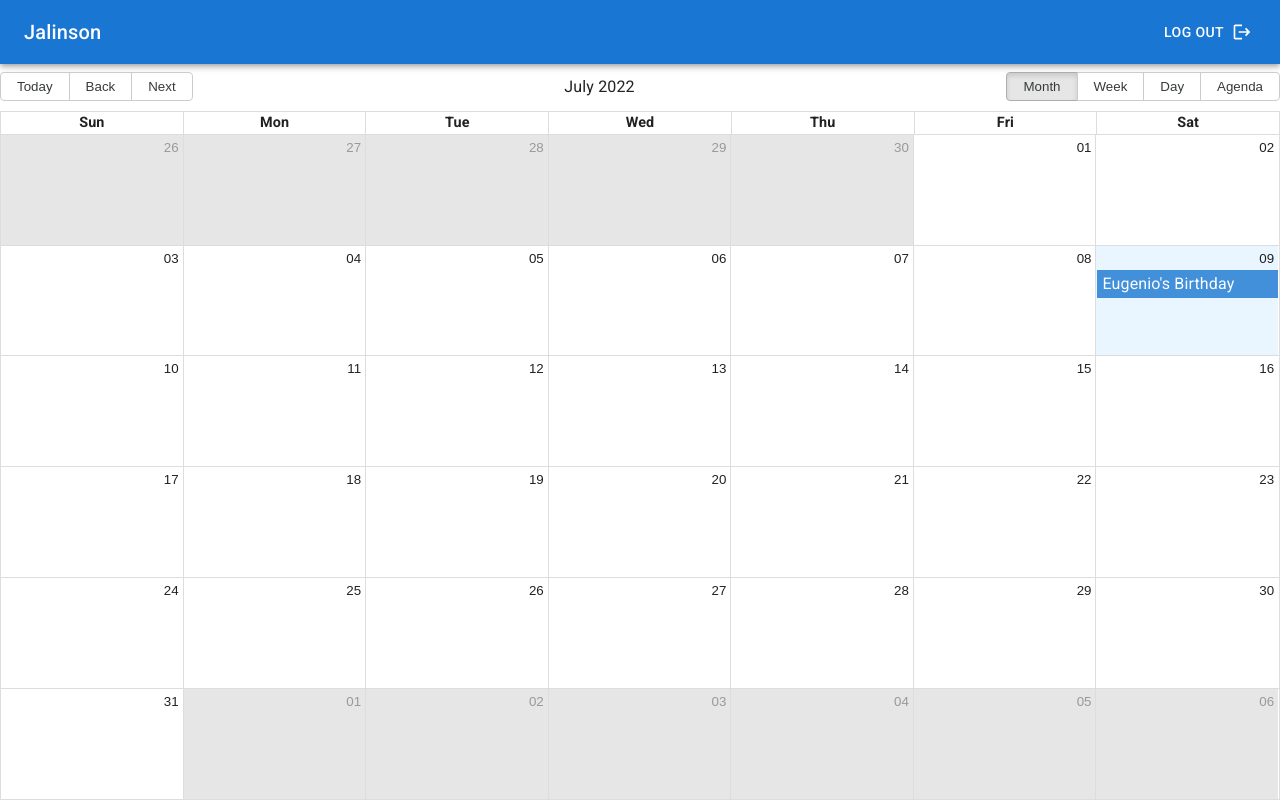
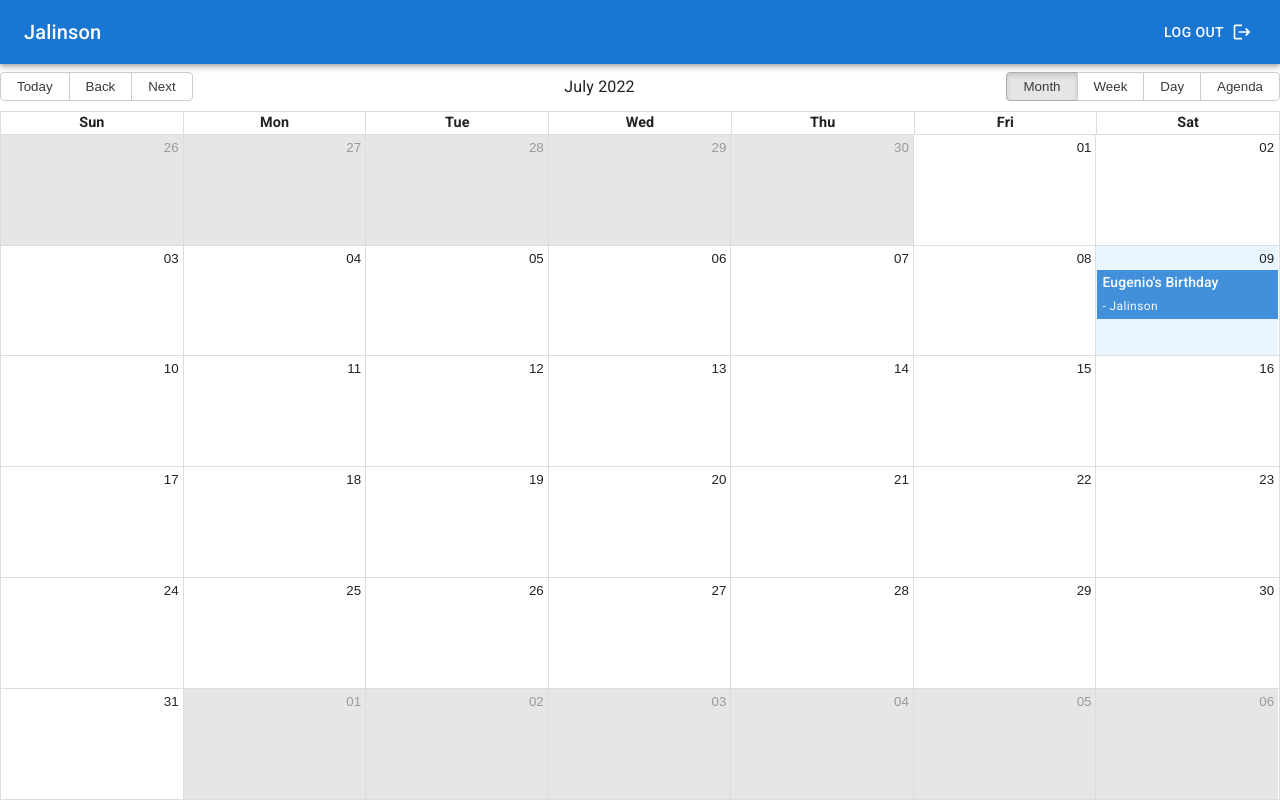
Before and after one commit to zJaaal/calendar-mern-app, a React (Vite) app: page / in a window 1280 px wide. Built offline with nearby package versions, Linux system fonts and the light colour scheme.

Commit message:
added calendar event custom component

```diff
--- /dev/null
+++ b/src/components/calendar/CalendarEvent.jsx
@@ -0,0 +1,16 @@
+import { Box, Typography } from "@mui/material";
+import React from "react";
+
+const CalendarEvent = ({ event }) => {
+  const { title, user } = event;
+  return (
+    <Box>
+      <Typography variant="subtitle2">{title}</Typography>
+      <Typography variant="caption" component={"strong"}>
+        - {user.name}
+      </Typography>
+    </Box>
+  );
+};
+
+export default CalendarEvent;
--- a/src/pages/calendar/CalendarPage.jsx
+++ b/src/pages/calendar/CalendarPage.jsx
@@ -1,11 +1,13 @@
 import Grid from "@mui/material/Grid";
 import Typography from "@mui/material/Typography";
-import NavBar from "../../components/ui/NavBar";
 import moment from "moment";
 import { momentLocalizer, Calendar } from "react-big-calendar";
+import { useTheme } from "@mui/material";
 
 import "react-big-calendar/lib/css/react-big-calendar.css";
-import { useTheme } from "@mui/material";
+
+import NavBar from "../../components/ui/NavBar";
+import CalendarEvent from "../../components/calendar/CalendarEvent";
 
 const localizer = momentLocalizer(moment);
 
@@ -16,6 +18,11 @@ const CalendarPage = () => {
       title: "Eugenio's Birthday",
       start: moment().toDate(),
       end: moment().add(2, "hours").toDate(),
+      //All add the info of the user so everyone knows who made the event
+      user: {
+        _id: 1233445,
+        name: "Jalinson",
+      },
     },
   ];
 
@@ -48,6 +55,9 @@ const CalendarPage = () => {
           endAccessor="end"
           events={events}
           eventPropGetter={eventStyleGetter}
+          components={{
+            event: CalendarEvent,
+          }}
         />
       </Grid>
     </Grid>
```
